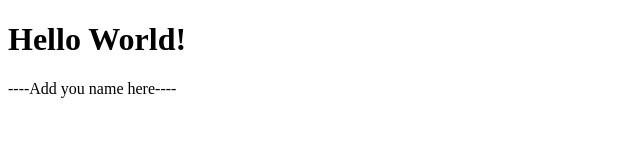
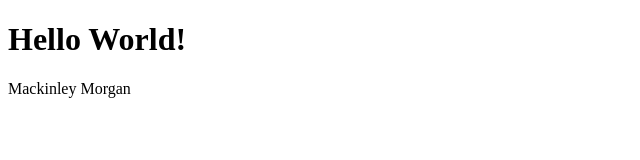
Before and after one commit to DS4200-S23-Class/ic-01-mmorgan1247, a plain HTML site: page index.html in a window 1280 px wide. Shown: the full height of the page, 0-640 px from the left. Drawn offline with Linux system fonts and the light colour scheme.

Commit message:
Update index.html

```diff
--- a/index.html
+++ b/index.html
@@ -6,8 +6,7 @@
 
 <p>
 
-----Add you name here----
-
+Mackinley Morgan
 </p>
 
 </body>
```
